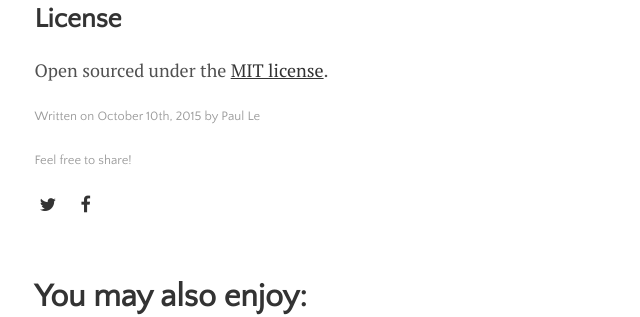
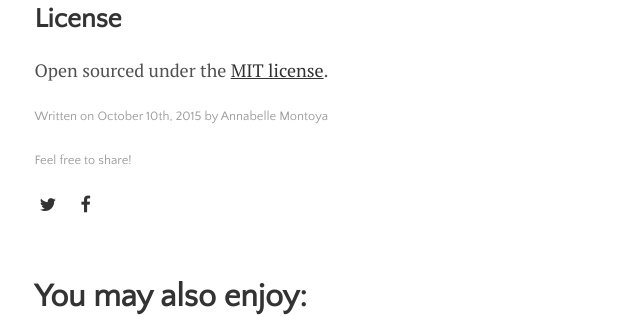
Before and after one commit to Anna-Montoya2020/Ingenieria-de-Software-Proyecto, a Jekyll site: the page built from _posts/2015-10-10-getting-started.md, in a window 1280 px wide and 900 px high, scrolled down 10509 px. Shown: the part 314-631 px from the top of the window, without its empty margins (298-938 px from the left). Built offline with Jekyll 4.4.1, drawn with Linux system fonts in a browser that asks for light colours.

Commit message:
Update 2015-10-10-getting-started.md
modificacion

```diff
--- a/_posts/2015-10-10-getting-started.md
+++ b/_posts/2015-10-10-getting-started.md
@@ -1,7 +1,7 @@
 ---
 layout: post
 title: "Getting Started"
-author: "Paul Le"
+author: "Annabelle Montoya"
 categories: journal
 tags: [documentation,sample]
 image: forest.jpg
```
